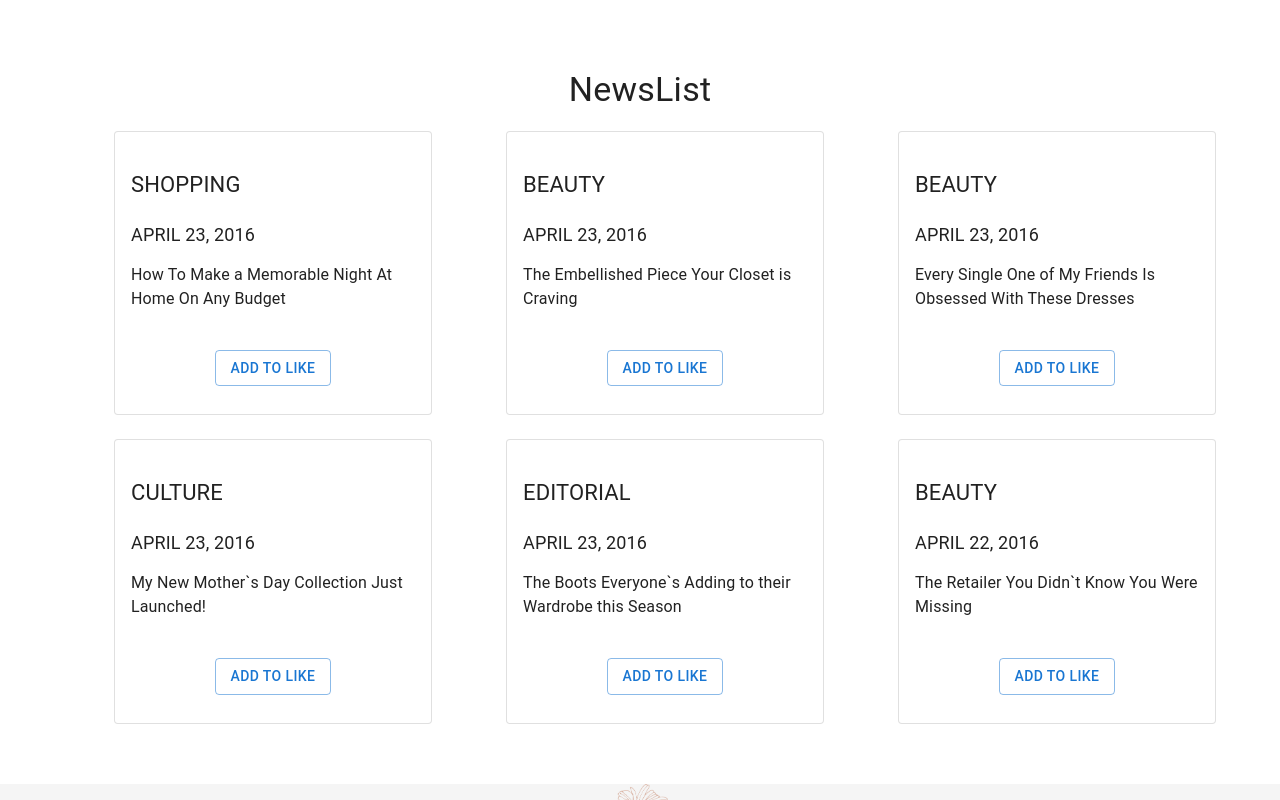
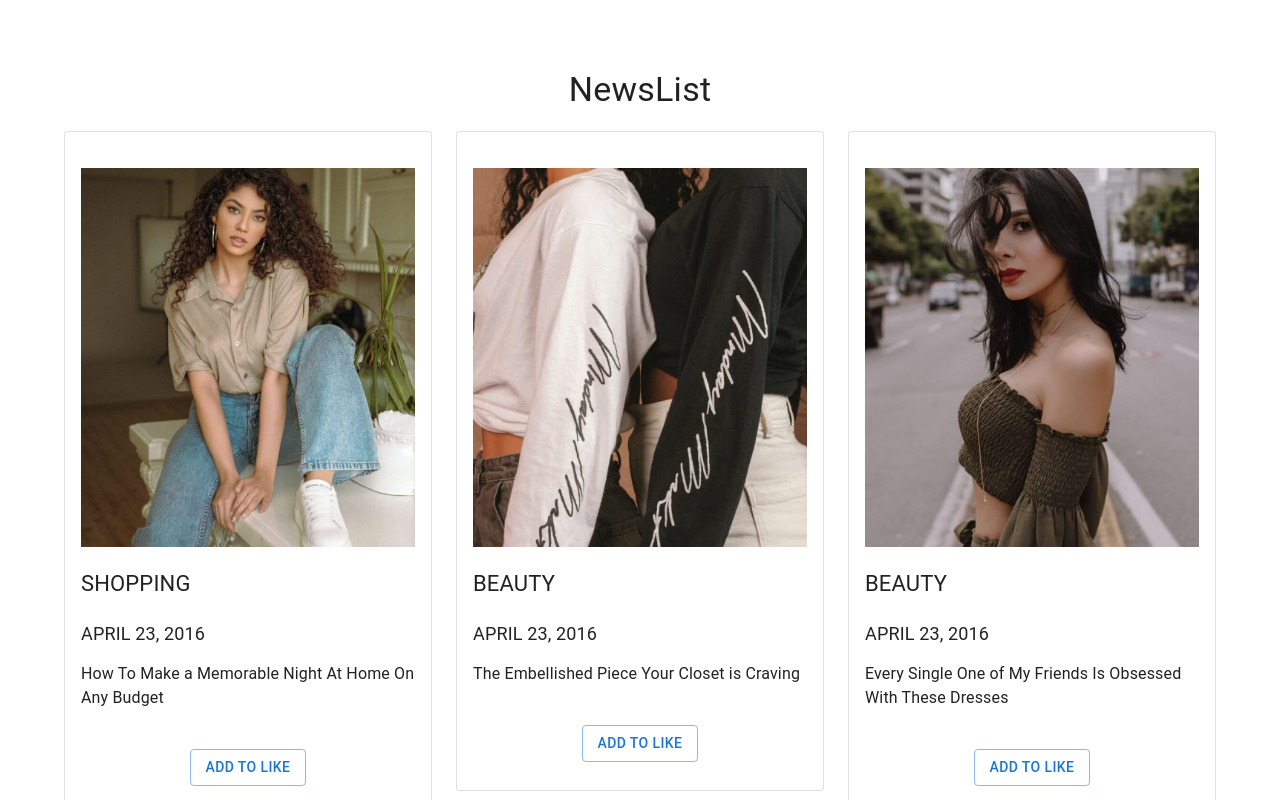
Before and after one commit to Elena-Budnik/MarionRoberts, a React (Create React App) app: page / in a window 1280 px wide. Shown: the part 540-1340 px from the top of the page. Built offline with nearby package versions, Linux system fonts and the light colour scheme.

Commit message:
add images

```diff
--- a/src/container/NewsList/NewsList.tsx
+++ b/src/container/NewsList/NewsList.tsx
@@ -17,13 +17,14 @@ const NewsList = (props: Props) => {
             </Typography>
 
             <Grid container spacing={3}>
-                {newsArray.map(({id, category, date, article}) => (
+                {newsArray.map(({id, category, date, article,image}) => (
                     <Grid item xs={12} sm={6} md={4} key={id}>
                         {' '}
                         <NewsListItem
                             category={category}
                             date={date}
                             article={article}
+                            image={image}
                         />
                     </Grid>
                 ))}
--- a/src/container/NewsList/NewsListItem.scss
+++ b/src/container/NewsList/NewsListItem.scss
@@ -11,7 +11,7 @@
     margin-bottom: 15px;
 }
 .newsCards {
-    margin-left: 50px;
+    margin-left: 0;
 }
 .btn-newsListItem {
     display: flex;
@@ -20,3 +20,13 @@
 .newsCards{
     padding: 20px 0;
 }
+.news-image{
+    text-align: center;
+    margin-bottom: 20px;
+    img{
+        max-width: 100%;
+        height: auto;
+        display: inline-block;
+        vertical-align: middle;
+    }
+}
--- a/src/container/NewsList/NewsListItem.tsx
+++ b/src/container/NewsList/NewsListItem.tsx
@@ -5,13 +5,17 @@ type Props = {
     category: string
     date: string
     article: string
+    image: string
 }
 const NewsListItem = ({
-    category,date,article,
+    category,date,article, image,
 }: Props) => {
     return (
         <Card variant="outlined" className="newsCards">
             <CardContent>
+                <div className="news-image">
+                    <img src={image} alt="" />
+                </div>
                 <div className="category">{category}</div>
                 <div className="date">{date}</div>
                 <div className="article">{article}</div>
--- a/src/utils/newsArray.ts
+++ b/src/utils/newsArray.ts
@@ -3,6 +3,7 @@ type News = {
     category: string
     date: string
     article: string
+    image:string;
 }
 
 const newsArray: News[] = [
@@ -11,12 +12,14 @@ const newsArray: News[] = [
     category:"SHOPPING",
     date:"APRIL 23, 2016",
     article:"How To Make a Memorable Night At Home On Any Budget",
+    image:"images/img-newsList/1.jpg",
 },
 {
     id:2,
     category:"BEAUTY",
     date:"APRIL 23, 2016",
     article:"The Embellished Piece Your Closet is Craving",
+    image:"images/img-newsList/2.jpg",
 
 },
 {
@@ -24,24 +27,28 @@ const newsArray: News[] = [
     category:"BEAUTY",
     date:"APRIL 23, 2016",
     article:"Every Single One of My Friends Is Obsessed With These Dresses",
+    image:"images/img-newsList/3.jpg",
 },
 {
     id:4,
     category:"CULTURE",
     date:"APRIL 23, 2016",
-            article:"My New Mother`s Day Collection Just Launched!"
+    article:"My New Mother`s Day Collection Just Launched!",
+    image:"images/img-newsList/4.jpg",
 },
 {
     id:5,
     category:"EDITORIAL",
     date:"APRIL 23, 2016",
-            article:"The Boots Everyone`s Adding to their Wardrobe this Season"
+    article:"The Boots Everyone`s Adding to their Wardrobe this Season",
+    image:"images/img-newsList/5.jpg",
 },
 {
     id:6,
     category:"BEAUTY",
     date:"APRIL 22, 2016",
-            article:"The Retailer You Didn`t Know You Were Missing"
+    article:"The Retailer You Didn`t Know You Were Missing",
+    image:"images/img-newsList/6.jpg",
 
 }
 ]
```
Lines whose indentation alone changed are shown as unchanged.
